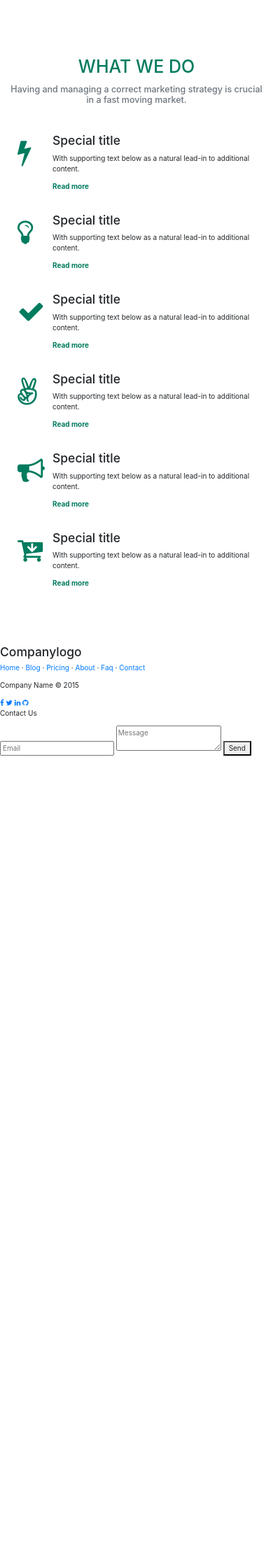
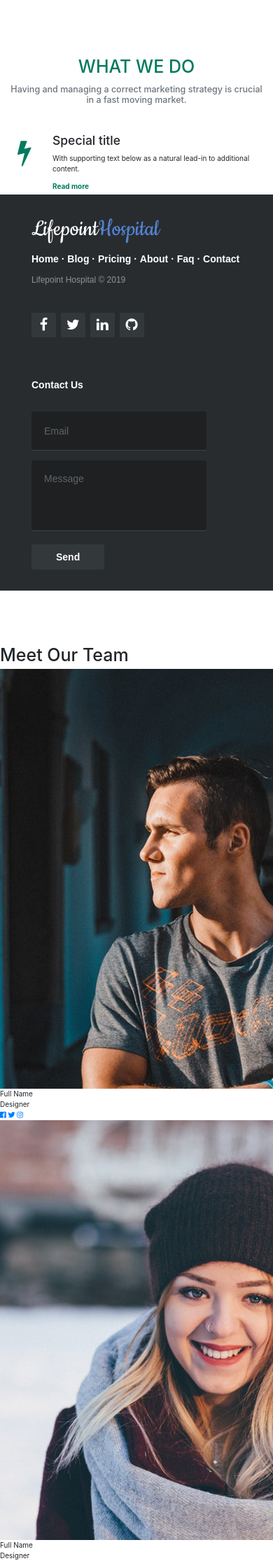
Before and after one commit to Nicholas-muchiri/LifePoint, a PHP site: page /index.html in a window 390 px wide; the page is wider, and only the part inside the window is pictured. Shown: the top 2231 px of that part at 70% size. Before the commit the page ends 1080 px from the top of that part, so only its background shows below. Run offline with PHP 8.4, Linux system fonts and the light colour scheme; some libraries are stand-ins or nearby versions.

Commit message:
files added

```diff
--- a/index.html
+++ b/index.html
@@ -7,11 +7,19 @@
         <link rel='icon' href='favicon.ico' type='image/x-icon'/ >
 	<meta name="keywords" content="footer, address, phone, icons" />
 
+    <meta name="viewport" content="width=device-width, initial-scale=1">
+    <link rel="stylesheet" href="https://use.fontawesome.com/releases/v5.5.0/css/all.css">
+
     <link rel="stylesheet" href="http://maxcdn.bootstrapcdn.com/font-awesome/4.2.0/css/font-awesome.min.css">
 
 	<link href="http://fonts.googleapis.com/css?family=Cookie" rel="stylesheet" type="text/css">
 
+    <link rel="stylesheet" href="css/demo.css">
+	<link rel="stylesheet" href="css/footer-distributed-with-contact-form.css">
 
+	<link rel="stylesheet" href="http://maxcdn.bootstrapcdn.com/font-awesome/4.2.0/css/font-awesome.min.css">
+
+	<link href="http://fonts.googleapis.com/css?family=Cookie" rel="stylesheet" type="text/css">
     <meta name="viewport" content="width=device-width, initial-scale=1">
     <link rel="stylesheet" href="http://maxcdn.bootstrapcdn.com/bootstrap/3.3.7/css/bootstrap.min.css">
     <link rel="stylesheet" type="text/css" href="assets/css/Header-Nightsky.css">
@@ -97,6 +105,51 @@
 	</section>
 	<!-- /Services section -->
 
+<div class="team-section">
+    <div class="inner-width">
+      <h1>Meet Our Team</h1>
+      <div class="pers">
+
+
+        <div class="pe">
+          <img src="img/p1.png" alt="">
+          <div class="p-name">Full Name</div>
+          <div class="p-des">Designer</div>
+          <div class="p-sm">
+            <a href="#"><i class="fab fa-facebook-f"></i></a>
+            <a href="#"><i class="fab fa-twitter"></i></a>
+            <a href="#"><i class="fab fa-instagram"></i></a>
+          </div>
+        </div>
+
+        <div class="pe">
+          <img src="img/p2.png" alt="">
+          <div class="p-name">Full Name</div>
+          <div class="p-des">Designer</div>
+          <div class="p-sm">
+            <a href="#"><i class="fab fa-facebook-f"></i></a>
+            <a href="#"><i class="fab fa-twitter"></i></a>
+            <a href="#"><i class="fab fa-instagram"></i></a>
+          </div>
+        </div>
+
+        <div class="pe">
+          <img src="img/p3.png" alt="">
+          <div class="p-name">Full Name</div>
+          <div class="p-des">Developer</div>
+          <div class="p-sm">
+            <a href="#"><i class="fab fa-facebook-f"></i></a>
+            <a href="#"><i class="fab fa-twitter"></i></a>
+            <a href="#"><i class="fab fa-instagram"></i></a>
+          </div>
+        </div>
+
+      </div>
+
+    </div>
+  </div>
+
+
 
 		<!-- The content of your page would go here. -->
 
@@ -104,7 +157,7 @@
 
 			<div class="footer-left">
 
-				<h3>Company<span>logo</span></h3>
+				<h3>Lifepoint<span>Hospital</span></h3>
 
 				<p class="footer-links">
 					<a href="#">Home</a>
@@ -120,7 +173,7 @@
 					<a href="#">Contact</a>
 				</p>
 
-				<p class="footer-company-name">Company Name &copy; 2015</p>
+				<p class="footer-company-name">Lifepoint Hospital  &copy; 2019</p>
 
 				<div class="footer-icons">
 
```
Also changed, not shown: css/styles.css (+70 -3 lines), img/p1.png (added), img/p2.png (added), img/p3.png (added).
